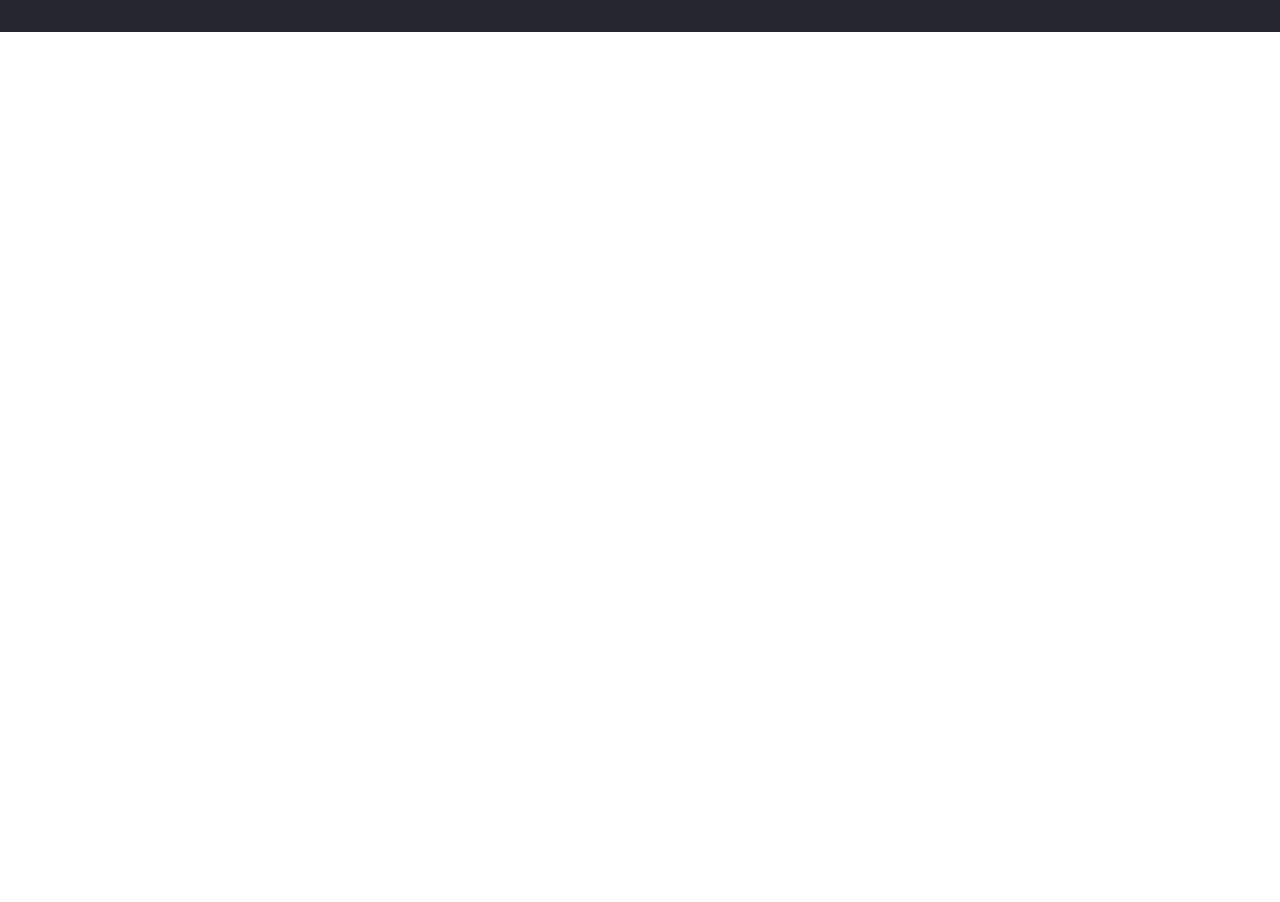
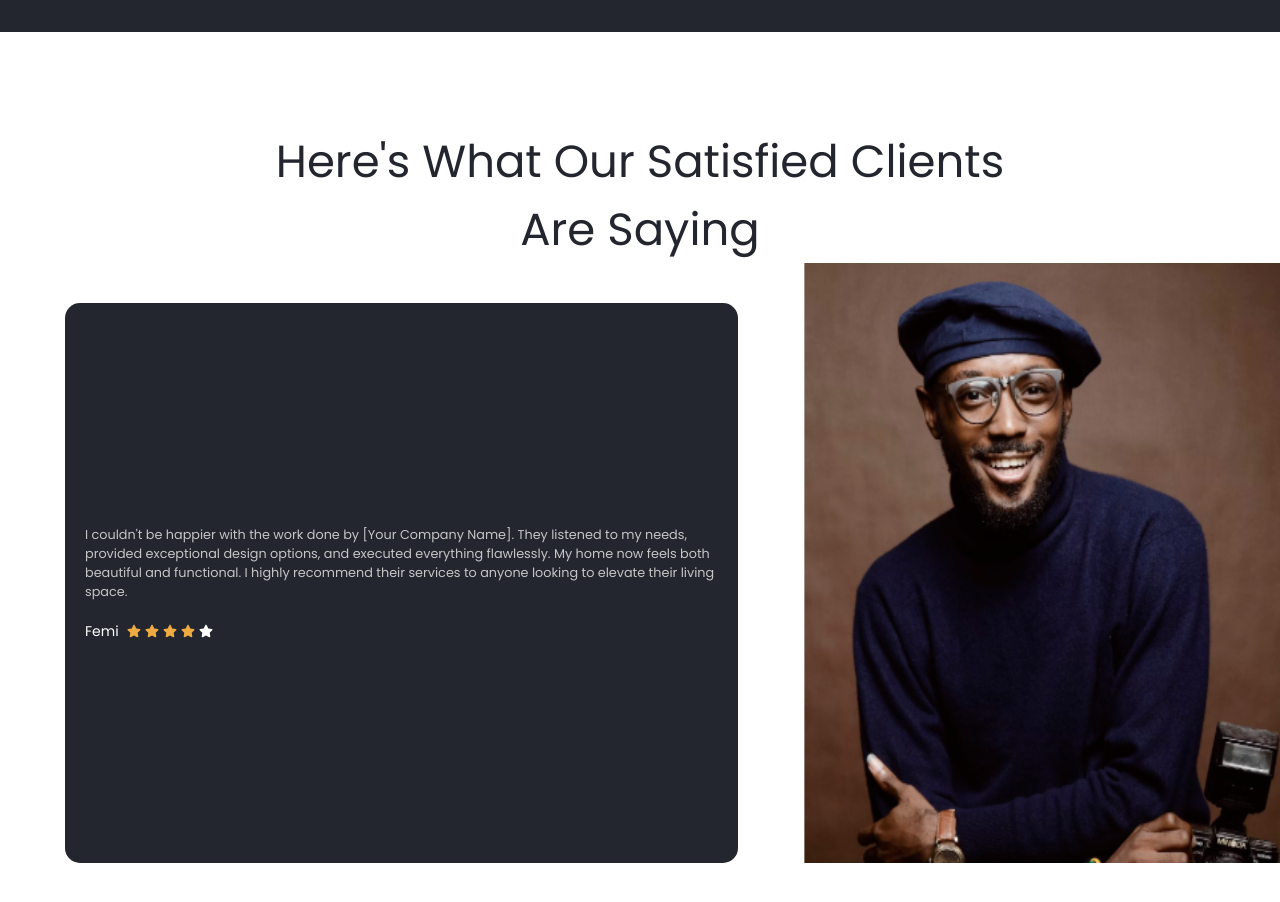
Before and after one commit to AndrewToks/landing-page, a React (Vite) app: page / in a window 1280 px wide. Shown: the part 3640-4542 px from the top of the page. Before the commit the page ends 3672 px from the top, so only its background shows below. Built offline with nearby package versions, Linux system fonts and the light colour scheme.

Commit message:
Projects and Service Section

```diff
--- a/src/App.jsx
+++ b/src/App.jsx
@@ -5,6 +5,7 @@ import MiddleContent from './MiddleContent'
 import Service from './Service'
 import MiddleImage from './MiddleImage'
 import Project from './Project'
+import Testimony from './Testimony'
 
 
 const App = () => {
@@ -16,6 +17,7 @@ const App = () => {
       <MiddleImage />
       <Service />
       <Project />
+      <Testimony />
     </div>
   )
 }
--- a/src/Testimony.jsx
+++ b/src/Testimony.jsx
@@ -4,25 +4,32 @@ const Testimony = () => {
   return (
     <section>
         <div>
-            <h1>Here's What Our Satisfied Clients Are Saying</h1>
-            <div className='bg-[#23262F]'>
+            <h1 className='max-w-[760px] text-[#23262F] text-[45px] text-center ml-auto mr-auto mt-24'>Here's What Our Satisfied Clients Are Saying</h1>
+            <div className='flex flex-row'>
+            <div className='relative flex max-w-[900px] ml-auto mr-auto mt-10'>
+            <div className='bg-[#23262F] rounded-[15px] z-[999px] max-w-[673px] flex justify-center flex-col gap-5 p-5'>
                 <small className='text-[#C5C5C5]'>
                 I couldn't be happier with the work done by
                  [Your Company Name]. They listened to my needs,
                  provided exceptional design options, and executed everything flawlessly. My home now feels both beautiful and functional. I highly recommend
                 their services to anyone looking to elevate their living space.
                 </small>
-                <p>Femi
-                    <span><FaStar className='bg-[#EDAB42]'/></span>
-                    <span><FaStar className='bg-[#EDAB42]'/></span>
-                    <span><FaStar className='bg-[#EDAB42]'/></span>
-                    <span><FaStar className='bg-[#EDAB42]'/></span>
-                    <span><FaStar/></span>
-                </p>
+                <div className='text-white flex gap-2 items-center text-sm'>
+                <p>Femi</p>
+                    <span className='flex gap-1'>
+                        <FaStar className='text-[#EDAB42]'/>
+                        <FaStar className='text-[#EDAB42]'/>
+                        <FaStar className='text-[#EDAB42]'/>
+                        <FaStar className='text-[#EDAB42]'/>
+                        <FaStar className='text-white'/>
+                    </span>
+                </div>
+            </div>
             </div>
             <div>
-                <img src="./testimony.PNG" alt="" />
+                <img src="./testimony.PNG" alt="" width={500} height={800} className='w-[477px] h-[600px]'/>
             </div>
+        </div>
         </div>
     </section>
   )
```
